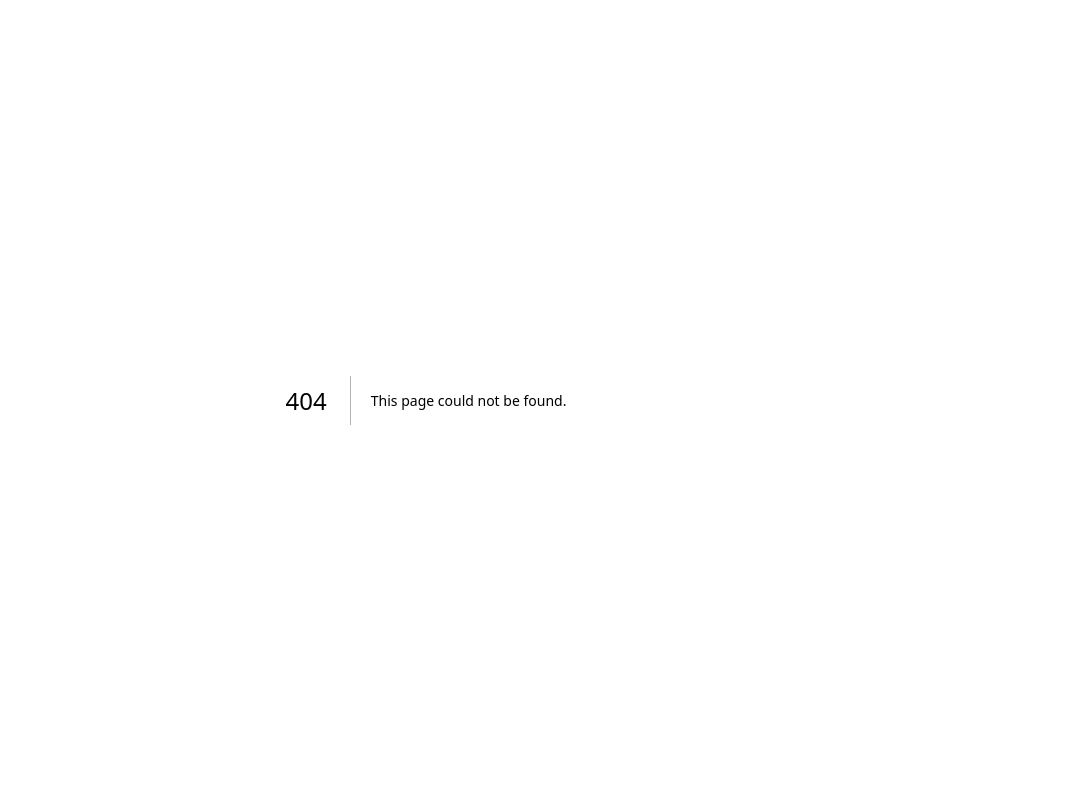
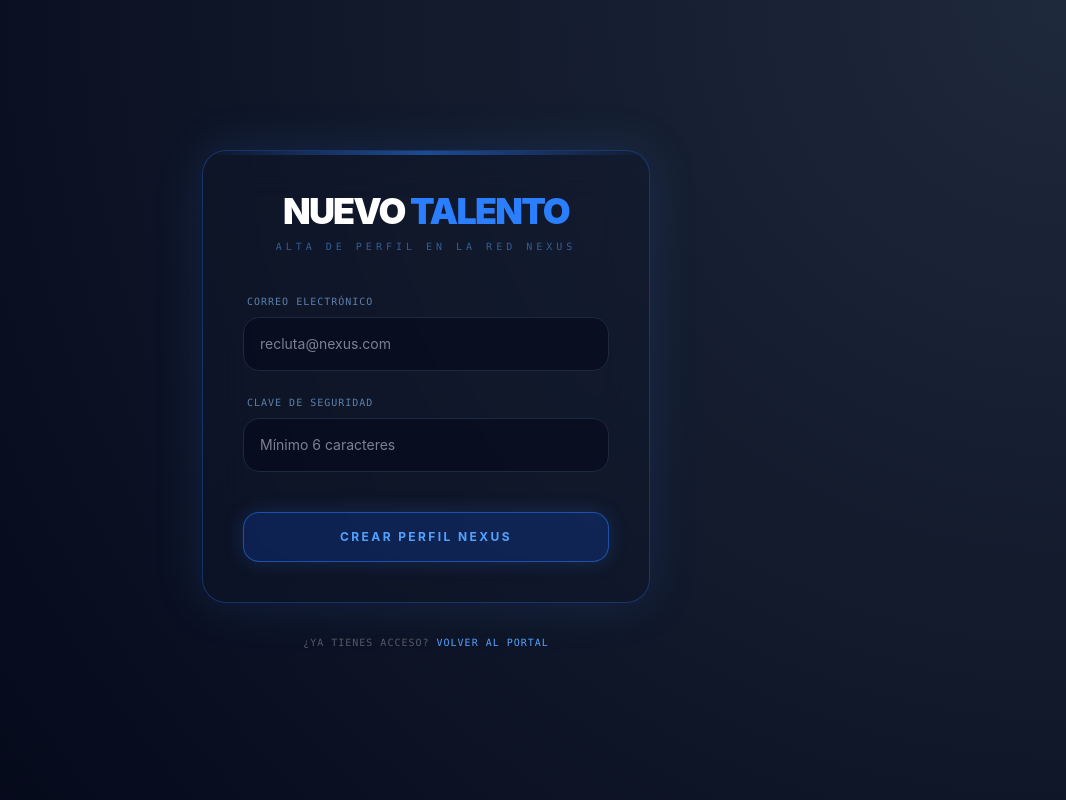
Before and after one commit to M-1985-web/nexus-frontend, a Next.js app: page /register in a window 1280 px wide. Before the commit this address had no page. Shown: the whole page, without its empty margins (214-1280 px from the left). Built offline with nearby package versions, Linux system fonts and the light colour scheme.

Commit message:
casi terminado el login, registro y test funcionandoen front

```diff
--- /dev/null
+++ b/src/app/evaluacion/page.tsx
@@ -0,0 +1,33 @@
+'use client';
+import { useState, useEffect } from 'react';
+import { Sidebar } from '@/components/Sidebar';
+import EnglishTest from '@/components/EnglishTest';
+
+export default function EvaluacionPage() {
+    const [talentoId, setTalentoId] = useState<string | null>(null);
+
+    useEffect(() => {
+        const storedId = localStorage.getItem('nexus_talento_id');
+        setTalentoId(storedId);
+    }, []);
+
+    if (!talentoId) return null;
+
+    return (
+        <div className="flex min-h-screen bg-transparent selection:bg-blue-500/30">
+            <Sidebar talentoId={talentoId} />
+
+            <main className="flex-1 flex flex-col items-center justify-center p-6 md:p-10">
+                <div className="w-full max-w-3xl bg-slate-900/40 backdrop-blur-xl border border-white/5 p-8 rounded-3xl shadow-2xl">
+                    <h1 className="text-blue-400 text-xs font-mono mb-10 opacity-70 uppercase tracking-[0.4em] text-center animate-pulse">
+                        Protocolo de Verificación de Idioma v1.0
+                    </h1>
+                    <div className="relative">
+                        {/* El TEST ahora usa el ID REAL para guardar resultados */}
+                        <EnglishTest talentoId={talentoId} />
+                    </div>
+                </div>
+            </main>
+        </div>
+    );
+}
--- a/src/app/page.tsx
+++ b/src/app/page.tsx
@@ -1,113 +1,103 @@
 'use client';
-import { Sidebar } from '@/components/Sidebar';
-import EnglishTest from '@/components/EnglishTest';
 import { useState } from 'react';
+import { useRouter } from 'next/navigation';
 import nexusApi from '../api/nexusApi';
 
-export default function Home() {
-    // ID de talento para la prueba
-    const TEST_TALENTO_ID = "6776e6a88b5066601b50030d";
-
-    return (
-        /* MODIFICACIÓN: Se cambió bg-slate-950 por una clase que permite ver el gradiente del globals.css */
-        <div className="flex min-h-screen bg-transparent selection:bg-blue-500/30">
-
-            {/* Sidebar con la medalla reactiva */}
-            <Sidebar talentoId={TEST_TALENTO_ID} />
-
-            {/* Área principal del test adaptativo */}
-            <main className="flex-1 flex flex-col items-center justify-center p-6 md:p-10">
-
-                {/* MODIFICACIÓN: Contenedor con efecto de cristal (glassmorphism) para mayor impacto visual */}
-                <div className="w-full max-w-3xl bg-slate-900/40 backdrop-blur-xl border border-white/5 p-8 rounded-3xl shadow-2xl">
-
-                    {/* MODIFICACIÓN: Título con estilo tipográfico de terminal de alta tecnología */}
-                    <h1 className="text-blue-400 text-xs font-mono mb-10 opacity-70 uppercase tracking-[0.4em] text-center animate-pulse">
-                        Protocolo de Verificación de Idioma v1.0
-                    </h1>
-
-                    {/* MODIFICACIÓN: Contenedor para el componente EnglishTest para asegurar que herede los estilos neón */}
-                    <div className="relative">
-                        <EnglishTest talentoId={TEST_TALENTO_ID} />
-                    </div>
-
-                    {/* DECORACIÓN VISUAL: Una pequeña línea sutil al final para cerrar el diseño */}
-                    <div className="mt-8 flex justify-center gap-2 opacity-20">
-                        <div className="h-1 w-1 bg-blue-500 rounded-full"></div>
-                        <div className="h-1 w-12 bg-blue-500 rounded-full"></div>
-                        <div className="h-1 w-1 bg-blue-500 rounded-full"></div>
-                    </div>
-                </div>
-            </main>
-        </div>
-    );
-}
-
-// ==========================================
-// NEXUS PROTOCOL - LOGIN (CÓDIGO COMENTADO)
-// ==========================================
-/*
-export function RegisterPage() {
+export default function LoginPage() {
     const [email, setEmail] = useState('');
     const [password, setPassword] = useState('');
     const [message, setMessage] = useState('');
+    const [loading, setLoading] = useState(false);
+    const router = useRouter();
 
-    const handleRegister = async (e: React.FormEvent) => {
+    const handleLogin = async (e: React.FormEvent) => {
         e.preventDefault();
+        setLoading(true);
+        setMessage('');
+
         try {
-            const response = await nexusApi.post('/auth/register', { email, password });
-            setMessage(`¡Éxito! Talento registrado en Nexus. ID: ${response.data._id}`);
+            // Intento de conexión al backend
+            const response = await nexusApi.post('/auth/login', { email, password });
+
+            // Si el backend responde 200/201, guardamos el ID
+            const talentoId = response.data.talentoId || response.data._id;
+
+            if (talentoId) {
+                localStorage.setItem('nexus_talento_id', talentoId);
+                setMessage('ACCESO CONCEDIDO. SINCRONIZANDO...');
+                setTimeout(() => router.push('/dashboard'), 1500);
+            }
         } catch (error: any) {
-            setMessage(error.response?.data?.message || 'Fallo en la conexión con la matriz');
+            setLoading(false);
+            // Manejo específico del error 401 que ves en consola
+            if (error.response?.status === 401) {
+                setMessage('CREDENCIALES NO VÁLIDAS EN NEXUS');
+            } else {
+                setMessage('FALLO DE CONEXIÓN CON LA MATRIZ');
+            }
         }
     };
 
     return (
-        <main className="min-h-screen bg-black text-white flex flex-col items-center justify-center p-4">
-            <div className="border border-cyan-500 p-8 rounded-lg shadow-[0_0_20px_rgba(6,182,212,0.4)] bg-gray-900/50">
-                <h1 className="text-3xl font-bold mb-6 text-cyan-400 tracking-widest text-center">
-                    NEXUS PROTOCOL
-                </h1>
-                <p className="text-gray-400 mb-8 text-center text-sm italic">
-                    Ingresando datos al sistema de emparejamiento...
-                </p>
+        <main className="min-h-screen bg-slate-950 text-white flex flex-col items-center justify-center p-6">
+            <div className="w-full max-w-[440px] border border-cyan-500/20 p-8 md:p-12 rounded-[2rem] shadow-[0_0_60px_rgba(6,182,212,0.1)] bg-slate-900/40 backdrop-blur-2xl relative">
 
-                <form onSubmit={handleRegister} className="flex flex-col gap-5 w-80">
-                    <div className="flex flex-col gap-1">
-                        <label className="text-xs text-cyan-300 ml-1">IDENTIFICADOR (EMAIL)</label>
+                <div className="text-center mb-12">
+                    <h1 className="text-3xl font-black mb-3 tracking-tighter uppercase italic">
+                        NEXUS <span className="text-cyan-400 not-italic text-4xl">PROTOCOL</span>
+                    </h1>
+                    <p className="text-cyan-400/40 text-[9px] font-mono uppercase tracking-[0.5em] animate-pulse">
+                        Authentication Required
+                    </p>
+                </div>
+
+                <form onSubmit={handleLogin} className="flex flex-col gap-8">
+                    <div className="space-y-3">
+                        <label className="text-[10px] font-mono text-cyan-500/60 uppercase tracking-[0.2em] ml-1">Identificador (Email)</label>
                         <input
                             type="email"
                             required
-                            className="bg-black border border-gray-700 p-3 rounded focus:border-cyan-400 outline-none transition-all text-cyan-50"
+                            placeholder="user@nexus.network"
+                            className="w-full bg-slate-950/80 border border-slate-800 p-4 rounded-2xl focus:border-cyan-500 outline-none transition-all text-cyan-100 text-sm placeholder:text-slate-700"
                             onChange={(e) => setEmail(e.target.value)}
                         />
                     </div>
 
-                    <div className="flex flex-col gap-1">
-                        <label className="text-xs text-cyan-300 ml-1">CLAVE DE ACCESO</label>
+                    <div className="space-y-3">
+                        <label className="text-[10px] font-mono text-cyan-500/60 uppercase tracking-[0.2em] ml-1">Clave de Acceso</label>
                         <input
                             type="password"
                             required
-                            className="bg-black border border-gray-700 p-3 rounded focus:border-cyan-400 outline-none transition-all text-cyan-50"
+                            placeholder="••••••••"
+                            className="w-full bg-slate-950/80 border border-slate-800 p-4 rounded-2xl focus:border-cyan-500 outline-none transition-all text-cyan-100 text-sm placeholder:text-slate-700"
                             onChange={(e) => setPassword(e.target.value)}
                         />
                     </div>
 
                     <button
                         type="submit"
-                        className="mt-4 bg-transparent border border-cyan-500 hover:bg-cyan-500/20 text-cyan-400 font-bold py-3 rounded uppercase tracking-tighter transition-all shadow-[0_0_10px_rgba(6,182,212,0.2)]"
+                        disabled={loading}
+                        className="mt-4 bg-cyan-500/10 border border-cyan-500/40 hover:bg-cyan-500 hover:text-white text-cyan-400 font-black py-4 rounded-2xl uppercase text-[11px] tracking-[0.3em] transition-all active:scale-95 disabled:opacity-50"
                     >
-                        Autenticar Talento
+                        {loading ? 'Validando...' : 'Autenticar Talento'}
                     </button>
                 </form>
 
                 {message && (
-                    <div className="mt-6 p-3 bg-gray-800 border-l-4 border-yellow-500">
-                        <p className="text-xs text-yellow-400 font-mono uppercase">{message}</p>
+                    <div className="mt-8 p-4 bg-red-500/10 border border-red-500/20 rounded-2xl">
+                        <p className="text-[10px] text-red-400 font-mono uppercase text-center tracking-widest leading-relaxed">
+                            {message}
+                        </p>
                     </div>
                 )}
             </div>
+
+            <button
+                onClick={() => router.push('/register')}
+                className="mt-10 text-slate-500 text-[10px] font-mono uppercase tracking-[0.3em] hover:text-cyan-400 transition-colors"
+            >
+                ¿Nuevo en la red? <span className="underline decoration-cyan-500/30 underline-offset-4">Registrar perfil</span>
+            </button>
         </main>
     );
 }
-*/
--- /dev/null
+++ b/src/app/register/page.tsx
@@ -0,0 +1,97 @@
+'use client';
+import { useState } from 'react';
+import { useRouter } from 'next/navigation';
+import nexusApi from '../../api/nexusApi';
+
+export default function RegisterPage() {
+    const [email, setEmail] = useState('');
+    const [password, setPassword] = useState('');
+    const [message, setMessage] = useState('');
+    const [loading, setLoading] = useState(false);
+    const router = useRouter();
+
+    const handleRegister = async (e: React.FormEvent) => {
+        e.preventDefault();
+        setLoading(true);
+        setMessage('');
+
+        try {
+            // Conexión real con tu API de MongoDB Atlas
+            const response = await nexusApi.post('/auth/register', { email, password });
+            setMessage(`¡Éxito! Perfil registrado. ID: ${response.data._id}`);
+
+            // Redirigimos al login después de 2 segundos para que el usuario pueda entrar
+            setTimeout(() => {
+                router.push('/');
+            }, 2000);
+
+        } catch (error: any) {
+            setMessage(error.response?.data?.message || 'Fallo en la sincronización con la red');
+            setLoading(false);
+        }
+    };
+
+    return (
+        <main className="min-h-screen bg-transparent text-white flex flex-col items-center justify-center p-4">
+            <div className="w-full max-w-md border border-blue-500/30 p-10 rounded-3xl shadow-[0_0_50px_rgba(59,130,246,0.15)] bg-slate-900/40 backdrop-blur-xl relative overflow-hidden">
+
+                {/* Línea neón decorativa */}
+                <div className="absolute top-0 left-0 w-full h-1 bg-gradient-to-r from-transparent via-blue-500 to-transparent opacity-50"></div>
+
+                <div className="text-center mb-10">
+                    <h1 className="text-4xl font-black mb-2 text-white tracking-tighter uppercase">
+                        NUEVO <span className="text-blue-500">TALENTO</span>
+                    </h1>
+                    <p className="text-blue-400/50 text-[10px] font-mono uppercase tracking-[0.4em]">
+                        Alta de perfil en la red Nexus
+                    </p>
+                </div>
+
+                <form onSubmit={handleRegister} className="flex flex-col gap-6">
+                    <div className="flex flex-col gap-2">
+                        <label className="text-[10px] font-mono text-blue-300/60 uppercase ml-1 tracking-widest">Correo Electrónico</label>
+                        <input
+                            type="email"
+                            required
+                            placeholder="recluta@nexus.com"
+                            className="bg-slate-950/50 border border-slate-800 p-4 rounded-2xl focus:border-blue-500 outline-none transition-all text-blue-50 text-sm"
+                            onChange={(e) => setEmail(e.target.value)}
+                        />
+                    </div>
+
+                    <div className="flex flex-col gap-2">
+                        <label className="text-[10px] font-mono text-blue-300/60 uppercase ml-1 tracking-widest">Clave de Seguridad</label>
+                        <input
+                            type="password"
+                            required
+                            placeholder="Mínimo 6 caracteres"
+                            className="bg-slate-950/50 border border-slate-800 p-4 rounded-2xl focus:border-blue-500 outline-none transition-all text-blue-50 text-sm"
+                            onChange={(e) => setPassword(e.target.value)}
+                        />
+                    </div>
+
+                    <button
+                        type="submit"
+                        disabled={loading}
+                        className="mt-4 bg-blue-600/20 border border-blue-500/50 hover:bg-blue-600 hover:text-white text-blue-400 font-bold py-4 rounded-2xl uppercase text-xs tracking-[0.2em] transition-all shadow-[0_0_20px_rgba(59,130,246,0.2)] disabled:opacity-50"
+                    >
+                        {loading ? 'Procesando...' : 'Crear Perfil Nexus'}
+                    </button>
+                </form>
+
+                {message && (
+                    <div className={`mt-8 p-4 border-l-4 rounded-r-xl ${message.includes('Éxito') ? 'bg-emerald-500/10 border-emerald-500 text-emerald-400' : 'bg-red-500/10 border-red-500 text-red-400'}`}>
+                        <p className="text-[10px] font-mono uppercase leading-relaxed">{message}</p>
+                    </div>
+                )}
+            </div>
+
+            <p className="mt-8 text-white/30 text-[10px] font-mono uppercase tracking-widest">
+                ¿Ya tienes acceso? <span
+                    onClick={() => router.push('/')}
+                    className="text-blue-400 cursor-pointer hover:underline"
+                >Volver al portal</span>
+            </p>
+        </main>
+    );
+}
--- a/src/components/Sidebar.tsx
+++ b/src/components/Sidebar.tsx
@@ -1,17 +1,17 @@
 'use client';
 import { useEffect } from 'react';
 import { nexusApi } from '@/api/nexusApi';
-// Importamos el hook del contexto global
 import { useTalento } from '@/context/TalentoContext';
-// Icono para la medalla
 import { HiCheckBadge } from "react-icons/hi2";
+// IMPORTANTE: Importamos Link para la navegación profesional
+import Link from 'next/link';
+import { usePathname } from 'next/navigation';
 
 export function Sidebar({ talentoId }: { talentoId: string }) {
-    // Usamos el estado global para actualización inmediata en toda la app
     const { englishLevel, setEnglishLevel } = useTalento();
+    const pathname = usePathname(); // Para saber en qué página estamos
 
     useEffect(() => {
-        // Carga inicial del nivel desde MongoDB Atlas
         const fetchLevel = async () => {
             try {
                 const result = await nexusApi.getResult(talentoId);
@@ -25,63 +25,67 @@ export function Sidebar({ talentoId }: { talentoId: string }) {
         fetchLevel();
     }, [talentoId, setEnglishLevel]);
 
+    // Función auxiliar para estilos de botones activos
+    const linkStyle = (path: string) => `
+        w-full text-left px-4 py-3 rounded-xl transition-all duration-300 text-sm flex items-center gap-3
+        ${pathname === path
+            ? 'bg-blue-600/20 text-blue-400 font-bold border border-blue-500/20 shadow-[0_0_15px_rgba(59,130,246,0.1)]'
+            : 'text-slate-400 hover:bg-slate-800 hover:text-white'}
+    `;
+
     return (
-        <aside className="w-64 h-screen bg-slate-900 text-white p-6 flex flex-col shadow-2xl">
+        <aside className="w-64 h-screen bg-slate-900 text-white p-6 flex flex-col shadow-2xl border-r border-white/5">
             {/* Logo de la plataforma */}
-            <div className="mb-10">
+            <div className="mb-10 px-2">
                 <h2 className="text-xl font-black tracking-tight text-blue-500">
                     NEXUS <span className="text-white">TALENTO</span>
                 </h2>
+                <div className="h-0.5 w-8 bg-blue-500 mt-1 rounded-full"></div>
             </div>
 
-            {/* --- MEDALLA DE NIVEL VERIFICADO CON ANIMACIONES --- */}
+            {/* --- MEDALLA DE NIVEL VERIFICADO --- */}
             <div className="mb-8 p-4 bg-slate-800/50 rounded-2xl border border-slate-700 backdrop-blur-sm relative overflow-hidden group">
-
-                {/* 1. EFECTO DE BRILLO: Se intensifica cuando ya hay un nivel cargado */}
-                <div className={`absolute -right-2 -top-2 w-16 h-16 rounded-full blur-2xl transition-all duration-700 ${englishLevel !== '...' ? 'bg-blue-500/30 animate-pulse' : 'bg-blue-600/10'
-                    }`}></div>
+                <div className={`absolute -right-2 -top-2 w-16 h-16 rounded-full blur-2xl transition-all duration-700 ${englishLevel !== '...' ? 'bg-blue-500/30 animate-pulse' : 'bg-blue-600/10'}`}></div>
 
                 <div className="flex items-center gap-2 mb-2">
-                    {/* 2. ICONO REACTIVO: Cambia de color si está verificado */}
-                    <HiCheckBadge className={`text-xl transition-colors ${englishLevel !== '...' ? 'text-blue-400' : 'text-slate-500'
-                        }`} />
-                    <p className="text-[10px] font-bold text-slate-400 uppercase tracking-widest">
-                        English Status
-                    </p>
+                    <HiCheckBadge className={`text-xl transition-colors ${englishLevel !== '...' ? 'text-blue-400' : 'text-slate-500'}`} />
+                    <p className="text-[10px] font-bold text-slate-400 uppercase tracking-widest">English Status</p>
                 </div>
 
                 <div className="flex items-end justify-between">
                     <div>
-                        {/* 3. TEXTO DINÁMICO: Animación pulse suave al detectar nivel */}
-                        <p className={`text-4xl font-black leading-none transition-all ${englishLevel !== '...' ? 'text-white animate-pulse' : 'text-slate-600'
-                            }`}>
+                        <p className={`text-4xl font-black leading-none transition-all ${englishLevel !== '...' ? 'text-white' : 'text-slate-600'}`}>
                             {englishLevel}
                         </p>
-                        <p className="text-[9px] text-blue-400 font-bold mt-2 tracking-tighter">
-                            CERTIFICADO POR NEXUS AI
-                        </p>
+                        <p className="text-[9px] text-blue-400 font-bold mt-2 tracking-tighter uppercase">Certificado Nexus</p>
                     </div>
-
-                    {/* 4. BADGE CIRCULAR: Añadimos 'animate-bounce' suave y sombra intensa (glow) */}
-                    <div className={`h-10 w-10 bg-gradient-to-br from-blue-500 to-blue-700 rounded-full flex items-center justify-center border border-blue-400/30 transition-all duration-500 ${englishLevel !== '...'
-                            ? 'shadow-[0_0_20px_rgba(37,99,235,0.6)] animate-[bounce_3s_infinite]'
-                            : 'grayscale opacity-50'
-                        }`}>
+                    <div className={`h-10 w-10 bg-gradient-to-br from-blue-500 to-blue-700 rounded-full flex items-center justify-center border border-blue-400/30 transition-all duration-500 ${englishLevel !== '...' ? 'shadow-[0_0_20px_rgba(37,99,235,0.6)] animate-[bounce_3s_infinite]' : 'grayscale opacity-50'}`}>
                         <span className="text-[10px] font-black italic">EN</span>
                     </div>
                 </div>
             </div>
 
-            {/* Navegación */}
-            <nav className="space-y-4">
-                <div className="text-xs font-semibold text-slate-500 uppercase px-2">Menú</div>
-                <button className="w-full text-left px-4 py-2 rounded-lg hover:bg-slate-800 transition-colors text-sm">
+            {/* Navegación Corregida */}
+            <nav className="space-y-2 flex-1">
+                <div className="text-[10px] font-mono font-semibold text-slate-500 uppercase px-4 mb-4 tracking-[0.2em]">Menú de Sistema</div>
+
+                <Link href="/dashboard" className={linkStyle('/dashboard')}>
+                    <span className="w-1.5 h-1.5 rounded-full bg-current"></span>
                     Dashboard
-                </button>
-                <button className="w-full text-left px-4 py-2 rounded-lg hover:bg-slate-800 transition-colors text-sm text-blue-400 font-bold">
+                </Link>
+
+                <Link href="/evaluacion" className={linkStyle('/evaluacion')}>
+                    <span className="w-1.5 h-1.5 rounded-full bg-current"></span>
                     Mis Evaluaciones
-                </button>
+                </Link>
             </nav>
+
+            {/* Botón de Salida (Opcional pero recomendado) */}
+            <div className="mt-auto pt-6 border-t border-white/5">
+                <Link href="/" className="text-xs text-slate-500 hover:text-red-400 transition-colors flex items-center gap-2 px-4 py-2">
+                    <span>✕</span> Cerrar Sesión
+                </Link>
+            </div>
         </aside>
     );
 }
```
Also changed, not shown: src/app/dashboard/page.tsx (added, +42 -0 lines).
